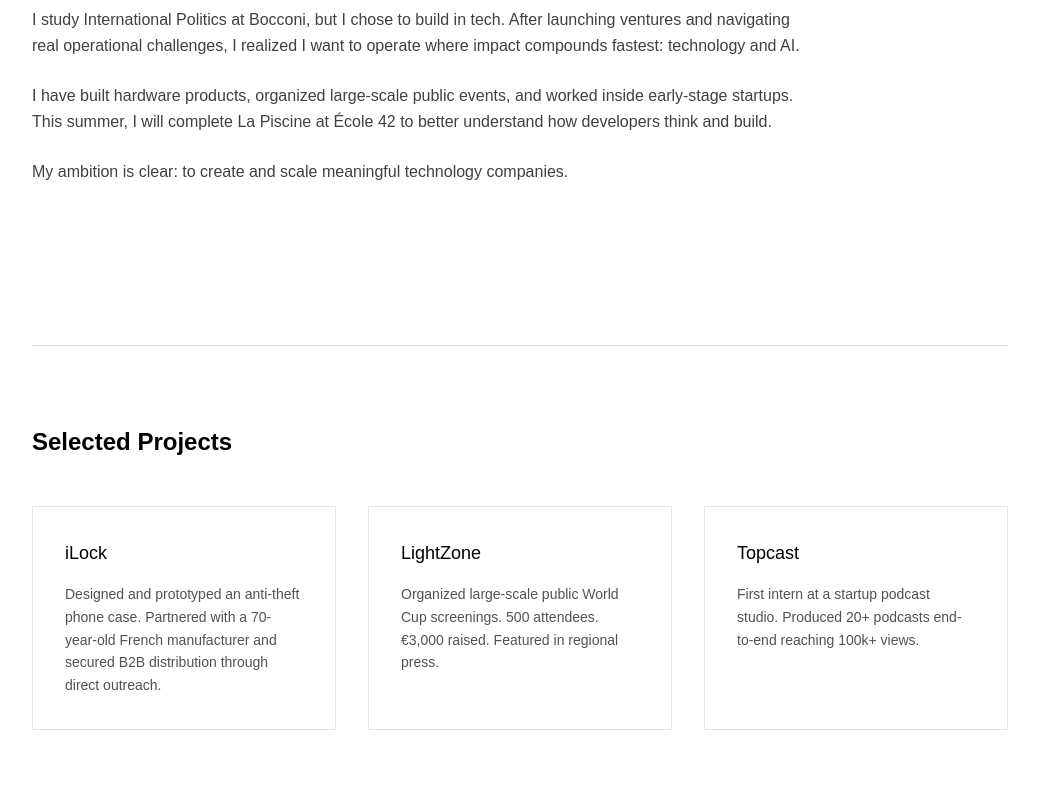
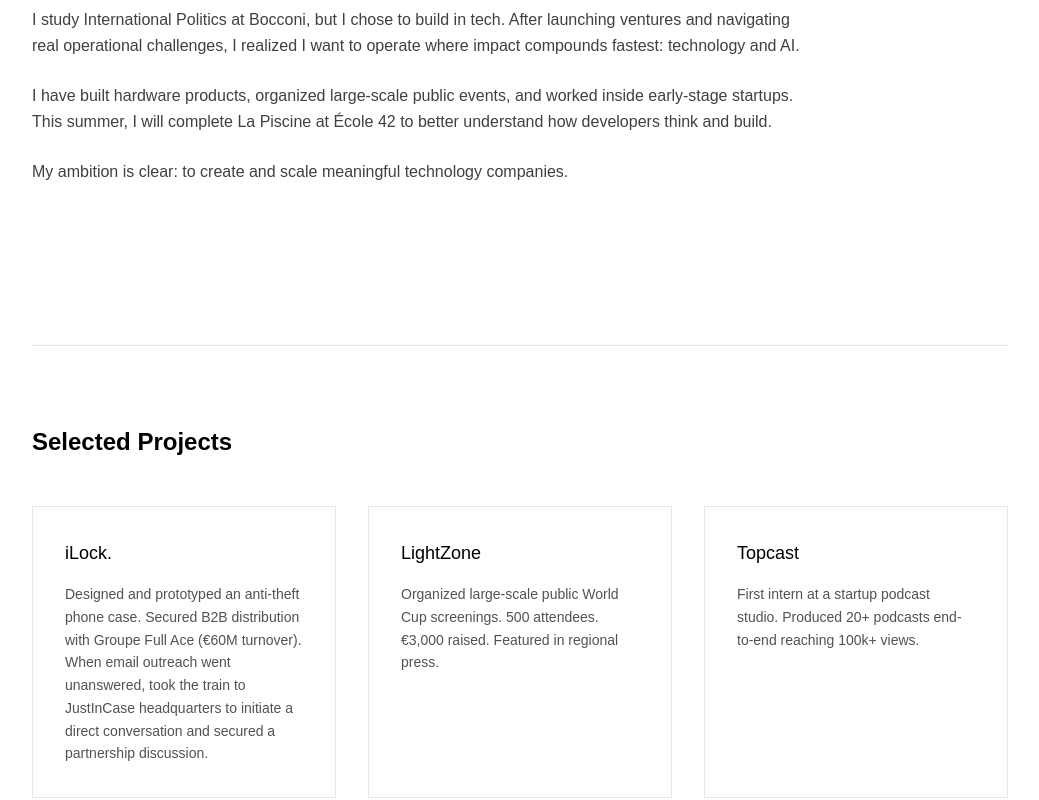
Before and after one commit to maximeromatet/maxime-site, a Next.js app: page / in a window 1280 px wide. Shown: the part 841-1641 px from the top of the page, without its empty margins (120-1159 px from the left). Built offline with nearby package versions, Linux system fonts and the light colour scheme.

Commit message:
update iLock description

```diff
--- a/app/page.tsx
+++ b/app/page.tsx
@@ -62,11 +62,9 @@
           <div className="grid gap-8 md:grid-cols-3">
 
             <div className="border border-neutral-200 p-8 hover:border-blue-600 transition">
-              <h3 className="text-lg font-medium mb-4">iLock</h3>
+              <h3 className="text-lg font-medium mb-4">iLock.</h3>
               <p className="text-sm text-neutral-600 leading-relaxed">
-                Designed and prototyped an anti-theft phone case.
-                Partnered with a 70-year-old French manufacturer and secured
-                B2B distribution through direct outreach.
+                Designed and prototyped an anti-theft phone case. Secured B2B distribution with Groupe Full Ace (€60M turnover). When email outreach went unanswered, took the train to JustInCase headquarters to initiate a direct conversation and secured a partnership discussion.
               </p>
             </div>
 
```
